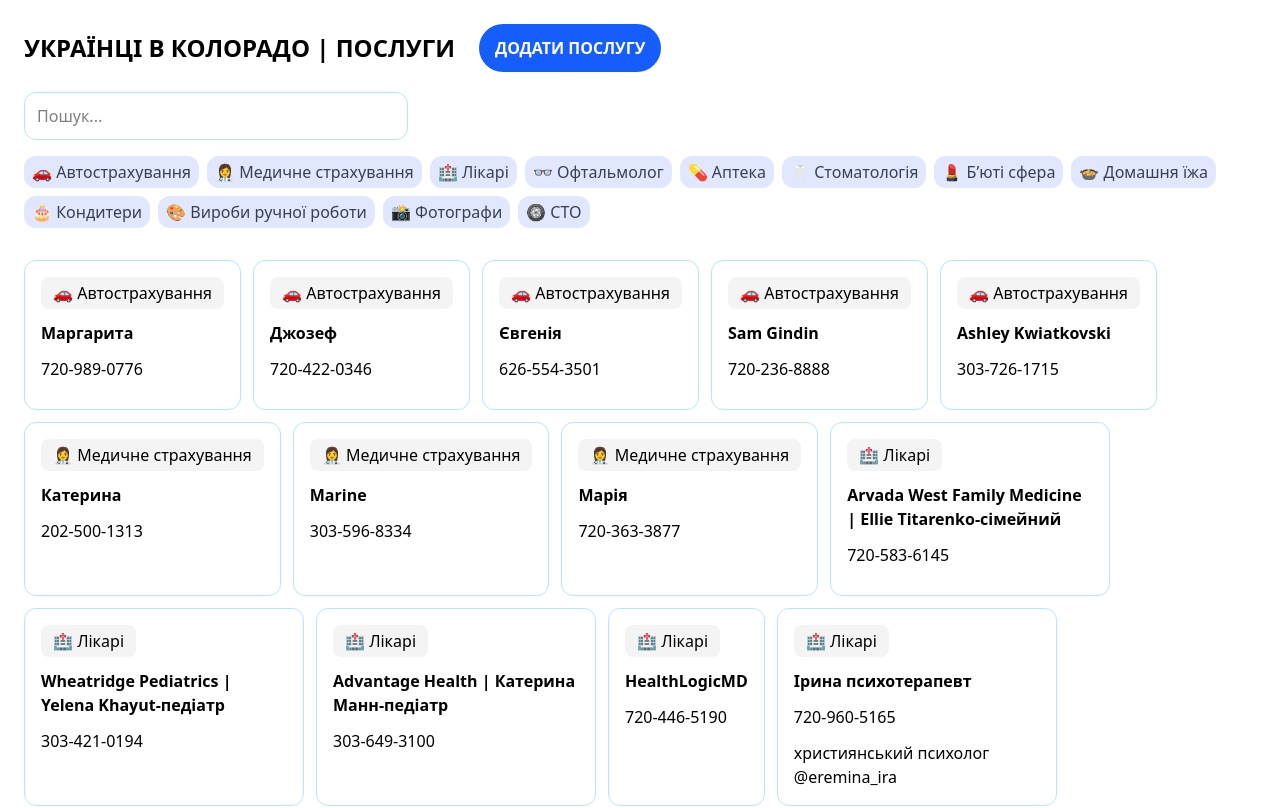
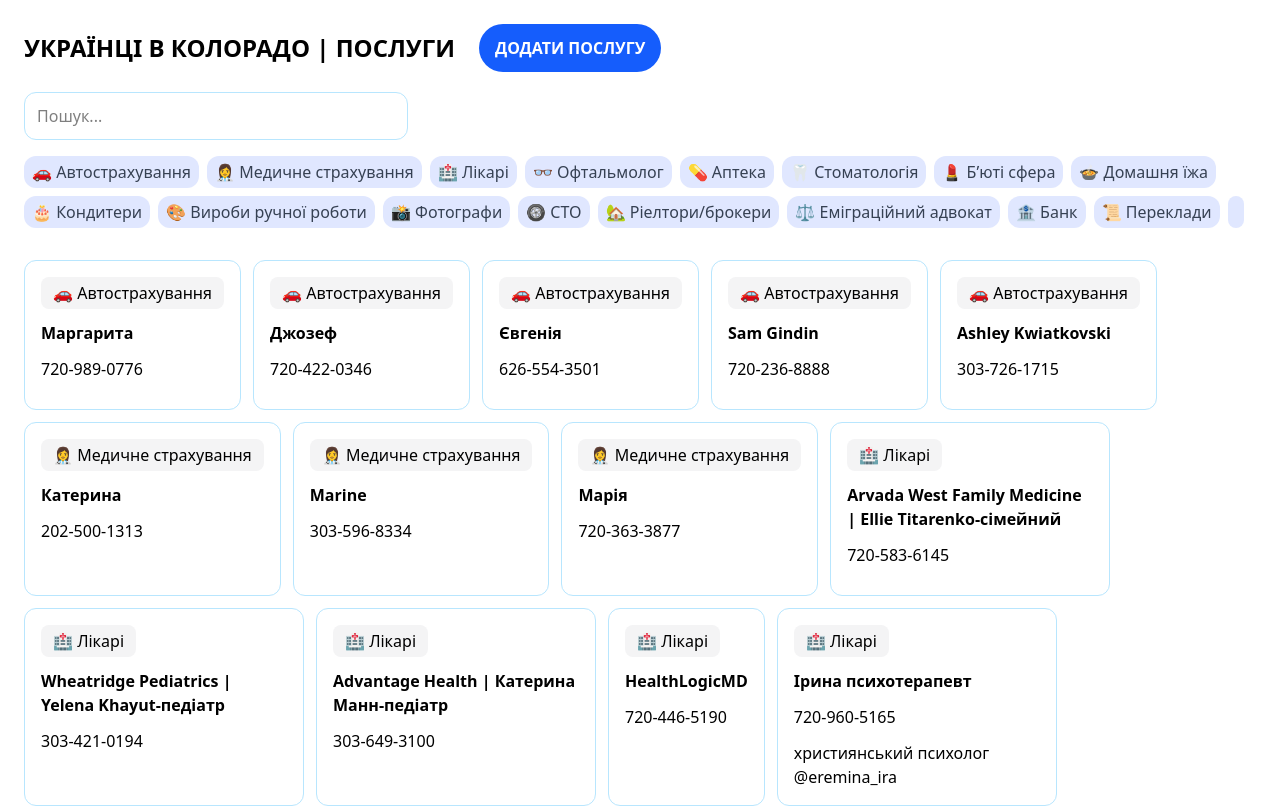
Before and after one commit to rvsrudik/coua, a Nuxt app: page / in a window 1280 px wide. Shown: the top 808 px of the page. Built offline with nearby package versions, Linux system fonts and the light colour scheme.

Commit message:
more services

```diff
--- a/content/services.js
+++ b/content/services.js
@@ -626,30 +626,136 @@ export default [
         photos: [''],
         address: 'Boulder',
     },
+    {
+        name: 'Марина Дуброва',
+        phones: ['720-936-0540'],
+        categories: ['🏡 Ріелтори/брокери'],
+        description: '',
+        photos: [''],
+        address: '',
+    },
+    {
+        name: 'Oksana Dovgan',
+        phones: ['913-213-7346'],
+        categories: ['🏡 Ріелтори/брокери'],
+        description: '',
+        photos: [''],
+        address: '',
+    },
+    {
+        name: 'Alina Dolzenko-Tatkova',
+        phones: ['903-520-2682'],
+        categories: ['🏡 Ріелтори/брокери'],
+        description: '',
+        photos: [''],
+        address: '',
+    },
+    {
+        name: 'Ivanna Druchkiv Mortgage broker',
+        phones: ['303-827-8814'],
+        categories: ['🏡 Ріелтори/брокери'],
+        description: '',
+        photos: [''],
+        address: '',
+    },
+    {
+        name: 'Oksana Lewicki',
+        phones: ['720-378‑2669'],
+        categories: ['🏡 Ріелтори/брокери'],
+        description: '',
+        photos: [''],
+        address: '',
+    },
+    {
+        name: 'Galina Solonenko',
+        phones: ['720-862-8622'],
+        categories: ['🏡 Ріелтори/брокери'],
+        description: '',
+        photos: [''],
+        address: '',
+    },
+    {
+        name: 'Helen Bovin',
+        phones: ['720-404-0043'],
+        categories: ['🏡 Ріелтори/брокери'],
+        description: '',
+        photos: [''],
+        address: '',
+    },
+    {
+        name: 'Iлона Старчак',
+        phones: ['720-282-9645'],
+        categories: ['⚖️ Еміграційний адвокат'],
+        description: '',
+        photos: [''],
+        address: '',
+    },
+    {
+        name: 'Anya Lear',
+        phones: ['303-578-9083'],
+        categories: ['⚖️ Еміграційний адвокат'],
+        description: '',
+        photos: [''],
+        address: '',
+    },
+    {
+        name: 'Olga Khomyak',
+        phones: ['917-929-4295'],
+        categories: ['⚖️ Еміграційний адвокат'],
+        description: '',
+        photos: [''],
+        address: '',
+    },
+    {
+        name: 'KeyBank Катерина',
+        phones: ['303-804-2673'],
+        categories: ['🏦 Банк'],
+        description: '',
+        photos: [''],
+        address: '',
+    },
+    {
+        name: 'Polam FCU Тетяна',
+        phones: ['303-439-2888'],
+        categories: ['🏦 Банк'],
+        description: '',
+        photos: [''],
+        address: '',
+    },
+    {
+        name: 'FirstBank Joli (Іоланта)',
+        phones: ['720-876-1586'],
+        categories: ['🏦 Банк'],
+        description: '',
+        photos: [''],
+        address: '',
+    },
+    {
+        name: 'Оксана',
+        phones: ['720-277-1891'],
+        categories: ['📜 Переклади'],
+        description: '',
+        photos: [''],
+        address: '',
+    },
+    {
+        name: 'Маргарита',
+        phones: ['720-473-9898'],
+        categories: ['📜 Переклади'],
+        description: '',
+        photos: [''],
+        address: '',
+    },
+    {
+        name: '',
+        phones: [''],
+        categories: [''],
+        description: '',
+        photos: [''],
+        address: '',
+    },
+
 ]
-
-// 📌Ріелтори/брокери🏡
-// 🔑Марина Дуброва 720-936-0540
-// 🔑Oksana Dovgan 913-213-7346
-// 🔑Alina Dolzenko-Tatkova 903-520-2682
-// 🔑Ivanna Druchkiv Mortgage broker 303-827-8814
-// 🔑Oksana Lewicki 720-378‑2669
-// 🔑Galina Solonenko 720-862-8622
-// 🔑Helen Bovin 720-404-0043
-
-// 📌Еміграційний адвокат⚖️
-// 📇Iлона Старчак 720-282-9645
-// 📇Anya Lear 303-578-9083
-// 📇Olga Khomyak 917-929-4295
-
-// 📌Банк 🏦
-// KeyBank Катерина 303-804-2673
-// Polam FCU Тетяна 303-439-2888
-// FirstBank Joli (Іоланта) 720-876-1586
-
-// 📌Переклади📜
-// 🖌️Оксана 720-277-1891
-// 🖌️Маргарита 720-473-9898
 
 // 📌Нотаріальні послуги💼
 // 📄Ірина Шаталова 303-856-6348
```
